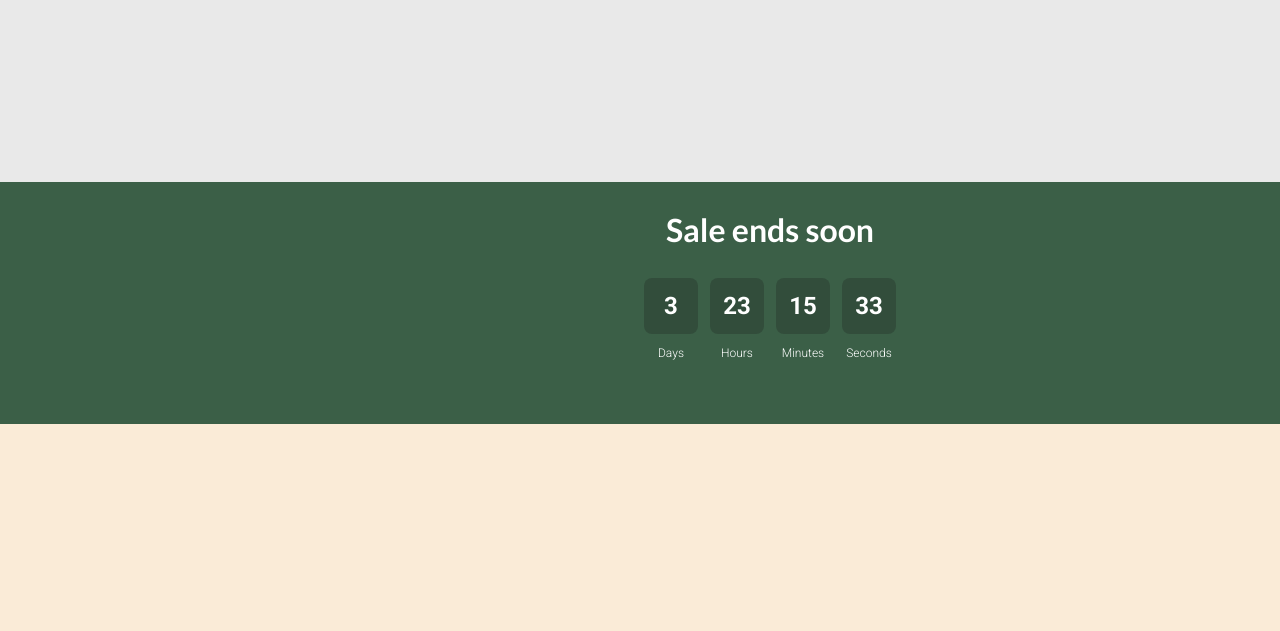
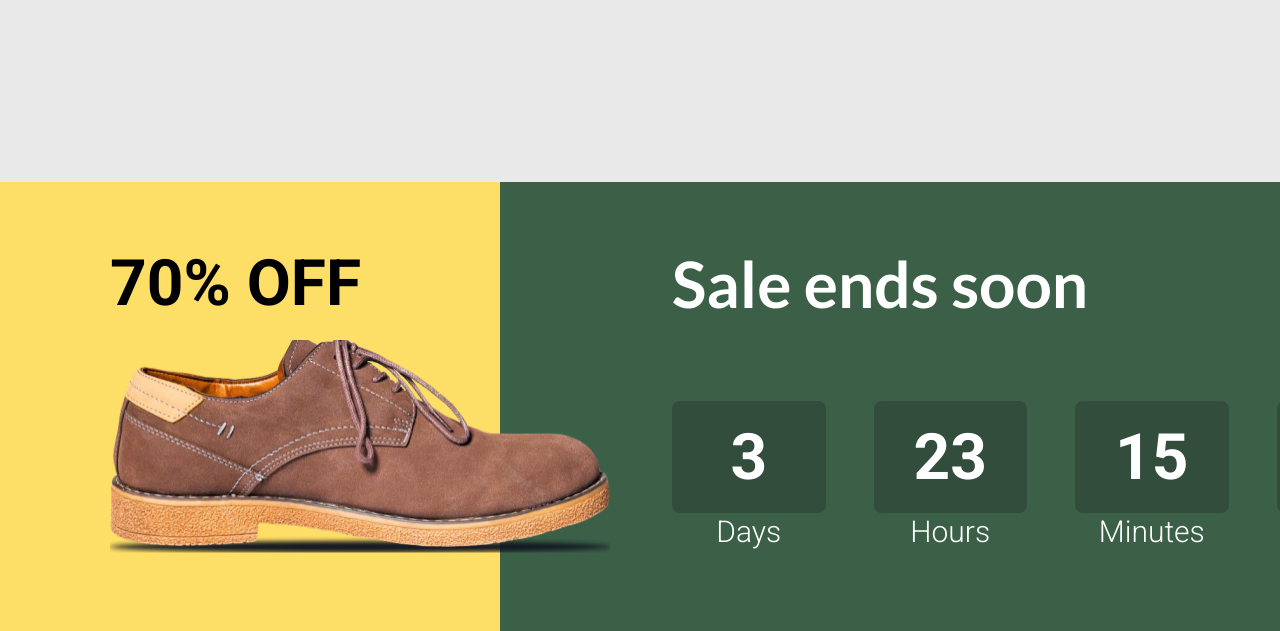
Before and after one commit to amir132/Autumn-Collection, a plain HTML site: page index.html in a window 1280 px wide. Shown: the part 2259-2890 px from the top of the page. Before the commit the page ends 2683 px from the top, so only its background shows below. Drawn offline with Linux system fonts and the light colour scheme.

Commit message:
complete footer also complete desktop version and project

```diff
--- a/assets/style/style.css
+++ b/assets/style/style.css
@@ -467,7 +467,8 @@ h3 {
   .top-bar,
   .back-forward,
   .jacket-price,
-  .special-offer {
+  .special-offer,
+  .shoe {
     display: none;
   }
 }
@@ -971,36 +972,35 @@ h3 {
   }
   footer {
     width: 100%;
+    height: 449.47px;
     background-color: #3b5f47;
-    padding: 32px 15px 32px 15px;
-    gap: 10px;
+    border-left: 500px solid #fdde67;
+    position: relative;
   }
   .footer-container {
-    width: 100%;
-    height: 146px;
-    margin-bottom: 32px;
+    position: absolute;
+    top: 78px;
+    right: 110px;
   }
   .footer-container h2 {
     font-family: var(--lato-font);
-    font-size: 32px;
+    font-size: 64px;
     font-weight: 700;
-    line-height: 32px;
-    text-align: center;
+    line-height: 48px;
     color: #ffffff;
-    margin-bottom: 32px;
+    margin-bottom: 93.47px;
   }
   .counter {
-    width: 252px;
+    width: 758px;
     display: flex;
     justify-content: space-between;
-    margin: 0 auto;
   }
   .timer {
-    width: 54px;
+    width: 153.5px;
   }
   .num {
-    width: 54px;
-    height: 56px;
+    width: 153.5px;
+    height: 112px;
     display: flex;
     justify-content: center;
     align-items: center;
@@ -1010,16 +1010,36 @@ h3 {
   }
   .num p {
     font-family: var(--roboto-font);
-    font-size: 24px;
+    font-size: 64px;
     font-weight: 700;
     color: #fff;
   }
   .unit {
     font-family: var(--roboto-font);
-    font-size: 12px;
+    font-size: 30px;
     font-weight: 300;
     line-height: 14.06px;
     text-align: center;
     color: #fff;
   }
+  .shoe {
+    width: 538px;
+    height: 293.47px;
+    padding: 0 40px 0 0;
+    position: absolute;
+    bottom: 78px;
+    left: -390px;
+  }
+  .shoe p {
+    font-family: var(--roboto-font);
+    font-size: 64px;
+    font-weight: 700;
+    line-height: 48px;
+    text-align: left;
+    margin-bottom: 32px;
+  }
+  .shoe img {
+    width: 500px;
+    height: 213.47px;
+  }
 }
--- a/index.html
+++ b/index.html
@@ -234,6 +234,7 @@
     </main>
     <footer>
       <div class="footer-container">
+
         <h2>Sale ends soon</h2>
         <div class="counter">
           <div class="timer">
@@ -254,6 +255,10 @@
           </div>
         </div>
       </div>
+      <div class="shoe">
+        <p>70% OFF</p>
+        <img src="./assets/4 1.png" alt="Luxury Shoe" />
+      </div>
     </footer>
   </body>
 </html>
```
